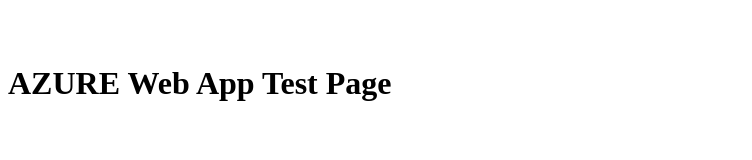
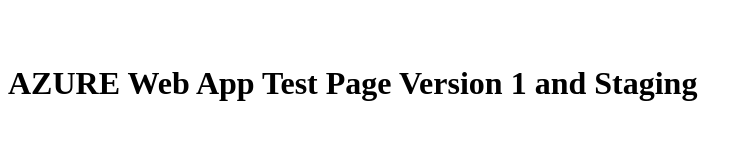
Before and after one commit to mrravi87652/WIPRORepositoryRavi, a plain HTML site: page index ver 1.0.html in a window 1280 px wide. Shown: the whole page, without its empty margins (0-752 px from the left). Drawn offline with Linux system fonts and the light colour scheme.

Commit message:
Add files via upload

```diff
--- a/index ver 1.0.html
+++ b/index ver 1.0.html
@@ -2,6 +2,6 @@
 <body>
 <BR>
 <BR>
-<H1>AZURE Web App Test Page</H1>
+<H1>AZURE Web App Test Page Version 1 and Staging</H1>
 </body>
 </html>
```
